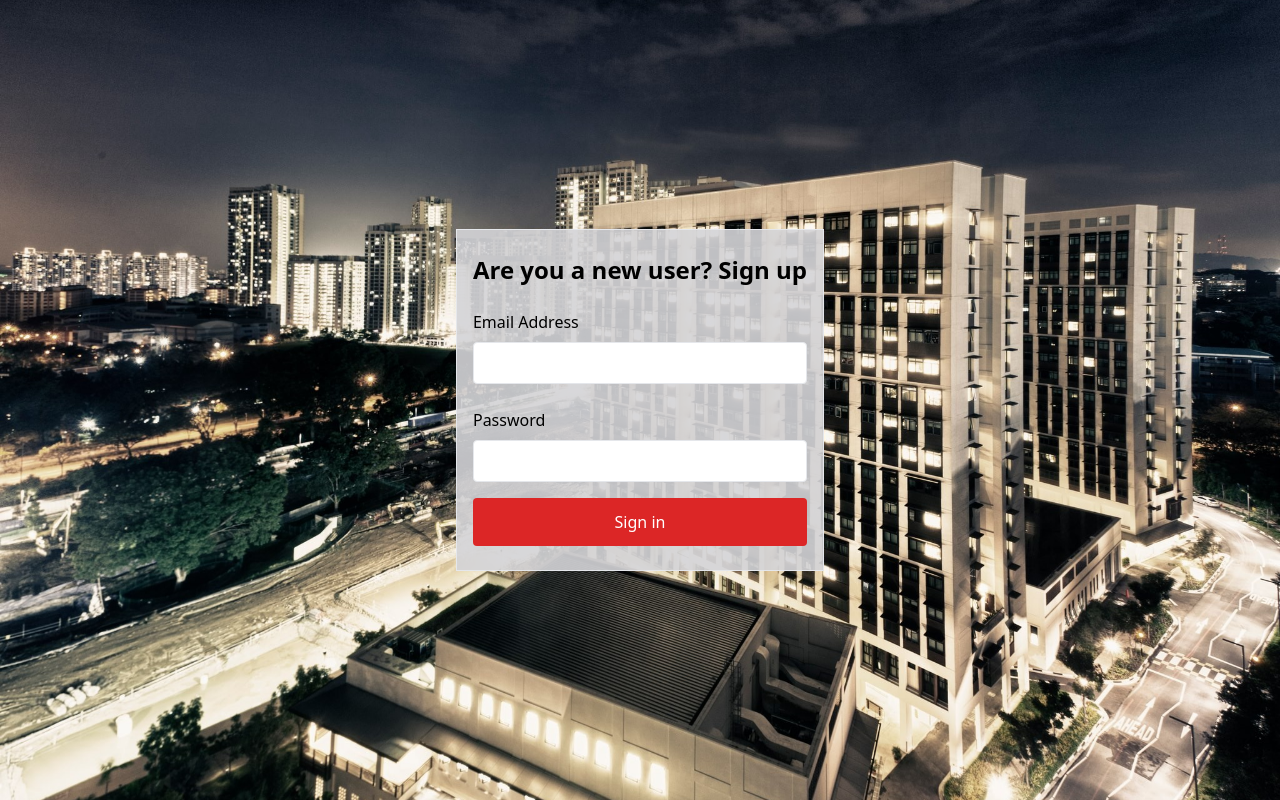
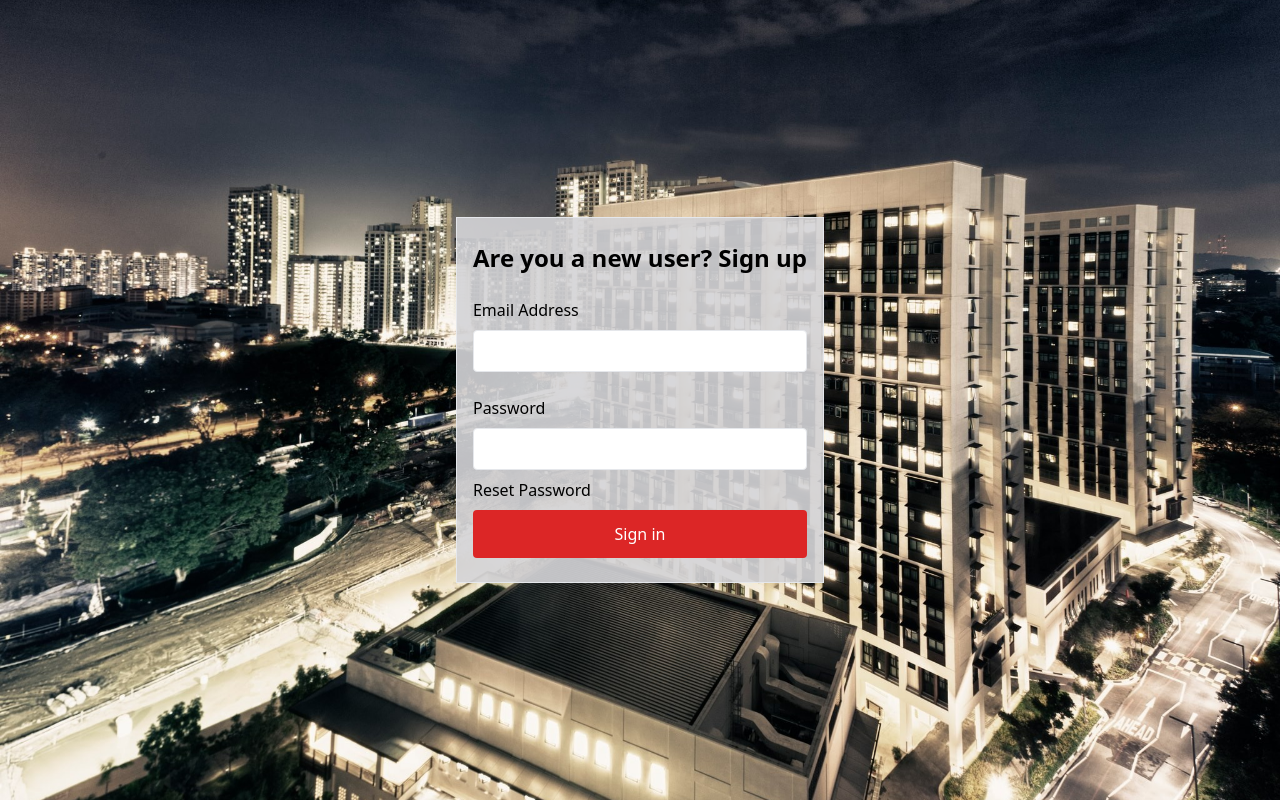
Before and after one commit to jeronlxj/orbit-nb, a React (Create React App) app in the folder rwfb/: page / in a window 1280 px wide. Built offline with nearby package versions, Linux system fonts and the light colour scheme; no server answers.

Commit message:
added in reset password

```diff
--- a/rwfb/src/LoginContext.js
+++ b/rwfb/src/LoginContext.js
@@ -1,6 +1,6 @@
 import { createContext, useContext, useEffect, useState } from 'react';
 import { createUserWithEmailAndPassword, signInWithEmailAndPassword,
-signOut, onAuthStateChanged } from "firebase/auth";
+signOut, onAuthStateChanged, sendPasswordResetEmail } from "firebase/auth";
 import { auth } from "./config/firebase";
 
 const UserContext = createContext(null);
@@ -34,9 +34,17 @@ export const LoginContextProvider = ({children}) => {
         };
     }, []);
 
+    // reset password when forgot password or just to reset
+    const resetPassword = (email) => {
+        return sendPasswordResetEmail(auth,email);
+    }
+
+    // make the props passed to all children neater
+    const loginContextValue = {user, createUser, login, logout, resetPassword};
+
     return (
         // pass down User object and signup,loginmlogout function as props
-        <UserContext.Provider value={{ user, createUser, login, logout }}>
+        <UserContext.Provider value={loginContextValue}>
             { children }
         </UserContext.Provider>
     );
--- a/rwfb/src/components/Signin.js
+++ b/rwfb/src/components/Signin.js
@@ -12,7 +12,7 @@ const Signin = () => {
     const [password, setPassword] = useState("");
 
     const navigate = useNavigate();
-    const { login } = UserAuthenication();
+    const { login, resetPassword } = UserAuthenication();
 
     //LoginUser function
     const handleLogin = async (e) => {
@@ -26,6 +26,19 @@ const Signin = () => {
         }
 
     };
+
+    //Reset Password function
+    const forgotPassword = async () => {
+        if (email) {
+            try {
+                await resetPassword(email);
+            } catch {
+                alert("Enter a valid email with a @")
+            }
+        } else {
+            alert("Enter a valid email");
+        }
+    }
 
     return (
         <div className={tailw.bg}>
@@ -50,6 +63,10 @@ const Signin = () => {
                 />
             </div>
 
+
+            <label className='py-2 font-medium text-black-500 hover:text-red-900'
+            onClick={forgotPassword}>Reset Password</label>
+
             <button className={tailw.button}
             onClick={handleLogin}>Sign in</button>
 
```
